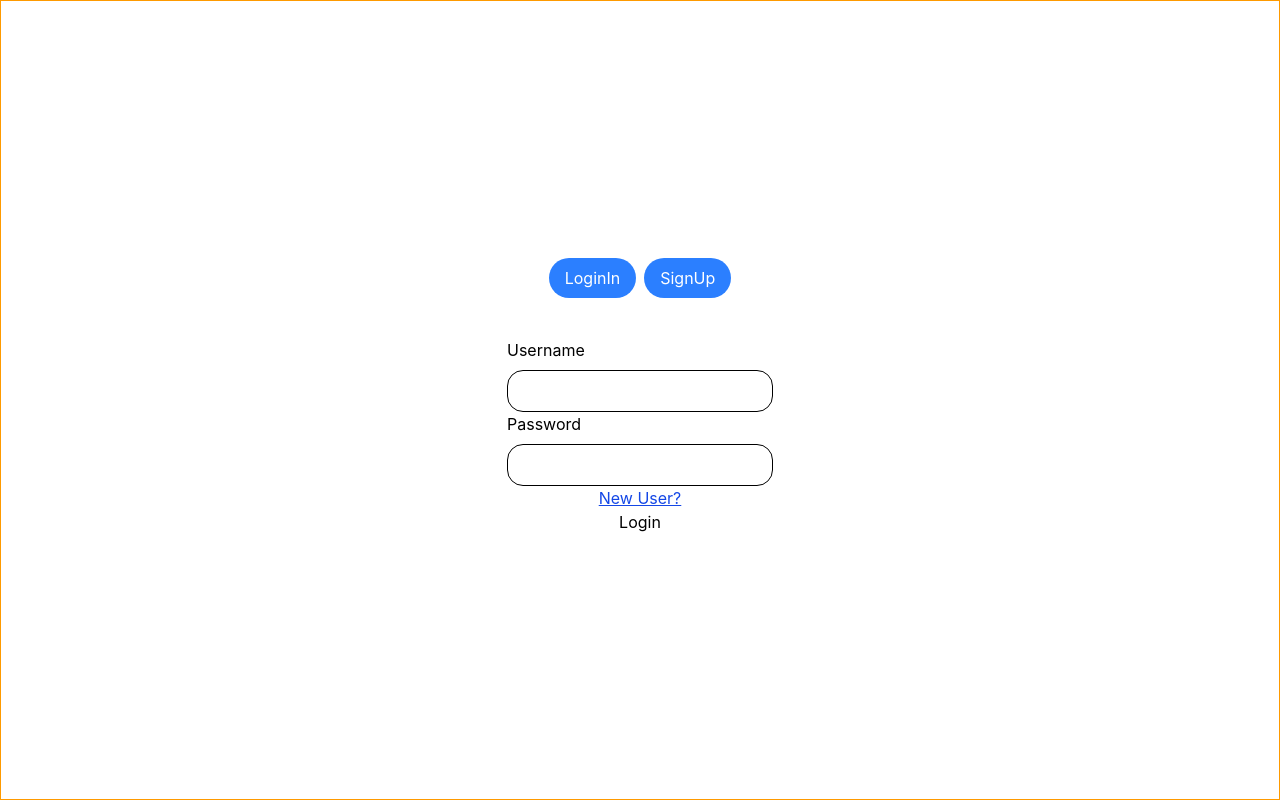
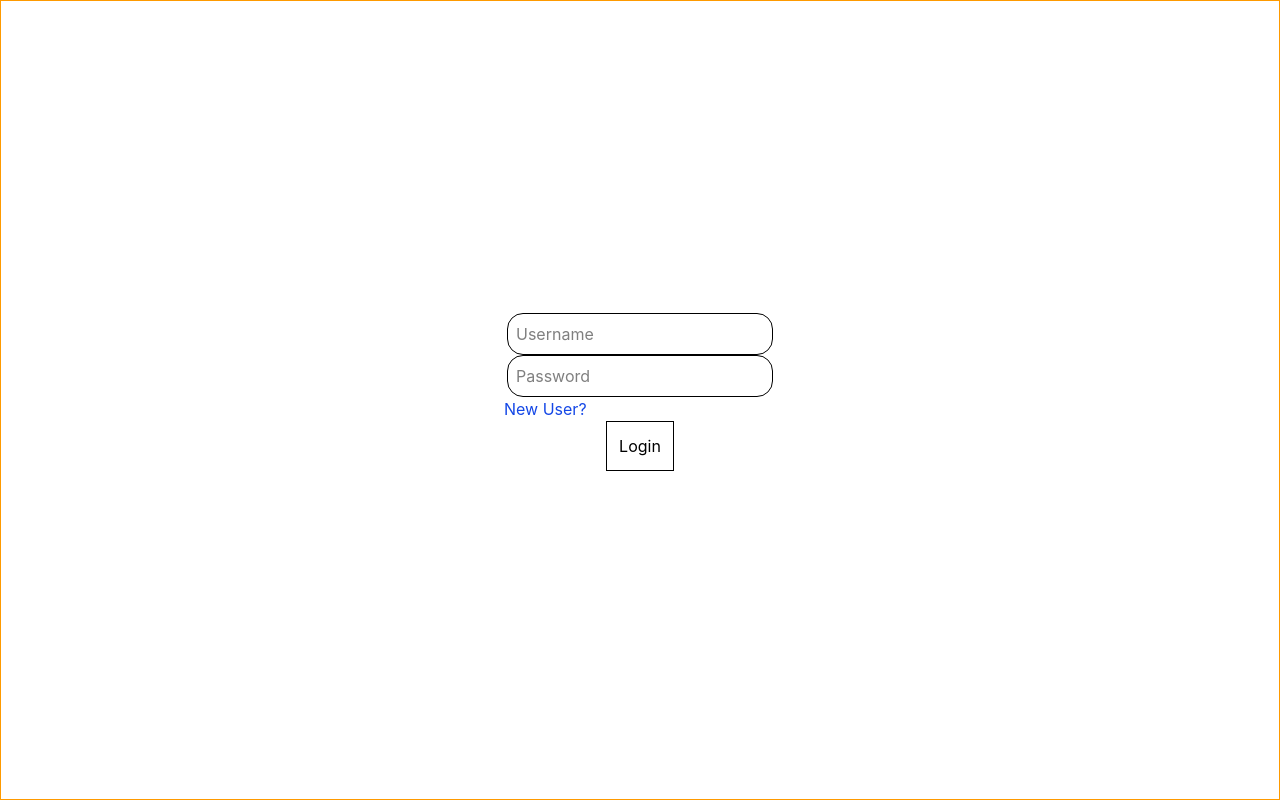
Before and after one commit to AkhilR121/spring_security_user_auth, a React (Vite) app in the folder frontend/: page /login in a window 1280 px wide. Built offline with nearby package versions, Linux system fonts and the light colour scheme.

Commit message:
Add form validation with error messages, replace AuthPage with separate Login/SignUp routes, and extract SignUpFormData type to model file

```diff
--- a/frontend/src/components/Login.tsx
+++ b/frontend/src/components/Login.tsx
@@ -1,10 +1,11 @@
 import { useForm } from "react-hook-form";
-import { useSubmit } from "react-router-dom";
+import { Link, useSubmit } from "react-router-dom";
 
-export function Login(props: { setAuthPage: (page: string) => void }) {
+export function Login() {
   const {
     register,
     handleSubmit,
+    formState: { errors },
   } = useForm({
     defaultValues: {
       user_name: "",
@@ -22,37 +23,39 @@ export function Login(props: { setAuthPage: (page: string) => void }) {
   };
 
   return (
-    <form onSubmit={handleSubmit(onSubmit)} className="p-6">
+    <form onSubmit={handleSubmit(onSubmit)} className="m-auto mt-72 p-6 w-80 flex flex-col justify-center items-center">
       <main className="*:flex *:flex-col *:gap-2">
         <div>
-          <label htmlFor="user_name">Username</label>
           <input
-            {...register("user_name", { required: true })}
+            {...register("user_name", { required: true, minLength: 3 })}
             className="p-2 border rounded-2xl outline-none"
             type="text"
             id="user_name"
+            placeholder="Username"
           />
+          {errors.user_name?.type === 'minLength' && <p className="text-red-500">Username must be at least 3 characters</p>}
+          {errors.user_name?.type === 'required' && <p className="text-red-500">This is required field*</p>}
         </div>
         <div>
-          <label htmlFor="password">Password</label>
           <input
             {...register("password", { required: true })}
             className="p-2 border rounded-2xl outline-none"
             type="password"
             id="password"
+            placeholder="Password"
           />
+          {errors.password?.type === 'required' && <p className="text-red-500">This is required field*</p>}
         </div>
       </main>
-      <button
-        onClick={() => props.setAuthPage("signup")}
-        className="text-blue-700 underline self-start w-full cursor-pointer"
+      <Link to={"/signup"}
+        className="text-blue-700 w-full cursor-pointer"
       >
         New User?
-      </button>
+      </Link>
       <footer>
         <button
           type="submit"
-          className="flex items-center justify-center w-full"
+          className="flex items-center justify-center w-full cursor-pointer p-3 border"
         >
           Login
         </button>
--- a/frontend/src/components/SignIn.tsx
+++ b/frontend/src/components/SignIn.tsx
@@ -1,12 +1,6 @@
 import { useForm } from "react-hook-form";
 import { useSubmit } from "react-router-dom";
-
-type SignUpFormData = {
-  user_name: string;
-  email: string;
-  password: string;
-  phone_num: string;
-};
+import { SignUpFormData } from "../model/modal";
 
 export function SignUp() {
   const {
@@ -34,47 +28,53 @@ export function SignUp() {
   };
 
   return (
-    <form onSubmit={handleSubmit(onSubmit)}>
-      <main className="*:flex *:flex-col *:gap-2">
+    <form onSubmit={handleSubmit(onSubmit)} className="m-auto mt-72 p-6 w-80 flex flex-col justify-center items-center border">
+      <main className="*:py-3">
         <div>
-          <label htmlFor="email">Email</label>
           <input
             {...register("email", { required: true })}
             className="p-2 border rounded-2xl outline-none"
             type="email"
+            placeholder="Email"
           />
+          {errors.email?.type === 'required' && <p className="text-red-500">This is required field*</p>}
         </div>
         <div>
-          <label htmlFor="user_name">Username</label>
           <input
-            {...register("user_name", { required: true })}
+            {...register("user_name", { required: true, minLength: 3 })}
             className="p-2 border rounded-2xl outline-none"
             type="text"
+            placeholder="Username"
           />
+          {errors.user_name?.type === 'required' && <p className="text-red-500">This is required field*</p>}
+          {errors.user_name?.type === 'minLength' && <p className="text-red-500">Username must be at least 3 characters*</p>}
         </div>
         <div>
-          <label htmlFor="phone_num">Phone Number</label>
           <input
-            {...register("phone_num", { required: true })}
+            {...register("phone_num", { required: true, maxLength: 10 })}
             className="p-2 border rounded-2xl outline-none"
             type="text"
+            placeholder="Phone Number"
           />
+          {errors.phone_num?.type === 'required' && <p className="text-red-500">This is required field*</p>}
+          {errors.phone_num?.type === 'maxLength' && <p className="text-red-500">Phone number must be 10 digits*</p>}
         </div>
         <div>
-          <label htmlFor="password">Password</label>
           <input
             {...register("password", { required: true })}
             className="p-2 border rounded-2xl outline-none"
             type="password"
+            placeholder="Password"
           />
+          {errors.password?.type === 'required' && <p className="text-red-500">This is required field*</p>}
         </div>
       </main>
       <footer>
         <button
           type="submit"
-          className="flex items-center justify-center w-full py-3 cursor-pointer"
+          className="flex items-center justify-center w-full py-3 cursor-pointer border mt-6 p-3"
         >
-          SignIn
+          Sign-up
         </button>
       </footer>
     </form>
--- /dev/null
+++ b/frontend/src/model/modal.ts
@@ -0,0 +1,6 @@
+export type SignUpFormData = {
+  user_name: string;
+  email: string;
+  password: string;
+  phone_num: string;
+};
--- a/frontend/src/pages/AuthPage.tsx
+++ /dev/null
@@ -1,33 +0,0 @@
-import { useState } from "react";
-import { Login } from "../components/Login";
-import { SignUp } from "../components/SignIn";
-
-export function AuthPage() {
-  const [authPage, setAuthPage] = useState<string>("login");
-
-  return (
-    <div className="w-full h-full flex flex-col items-center justify-center">
-      <header className="flex gap-2 p-4 items-center justify-center *:cursor-pointer">
-        <button
-          className="px-4 py-2 bg-blue-500 text-white rounded-full"
-          onClick={() => setAuthPage("login")}
-        >
-          LoginIn
-        </button>
-        <button
-          className="px-4 py-2 bg-blue-500 text-white rounded-full"
-          onClick={() => setAuthPage("signup")}
-        >
-          SignUp
-        </button>
-      </header>
-      <div>
-        {authPage === "login" ? (
-          <Login setAuthPage={setAuthPage} />
-        ) : (
-          <SignUp />
-        )}
-      </div>
-    </div>
-  );
-}
```
Also changed, not shown: frontend/src/routes.tsx (+5 -4 lines).
